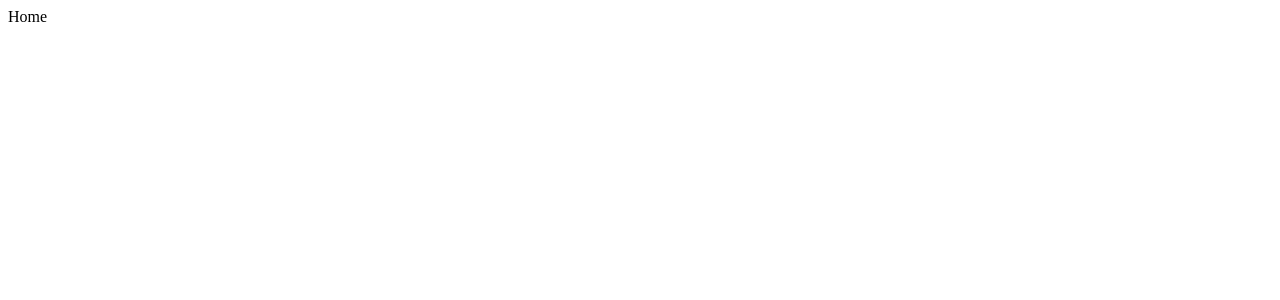
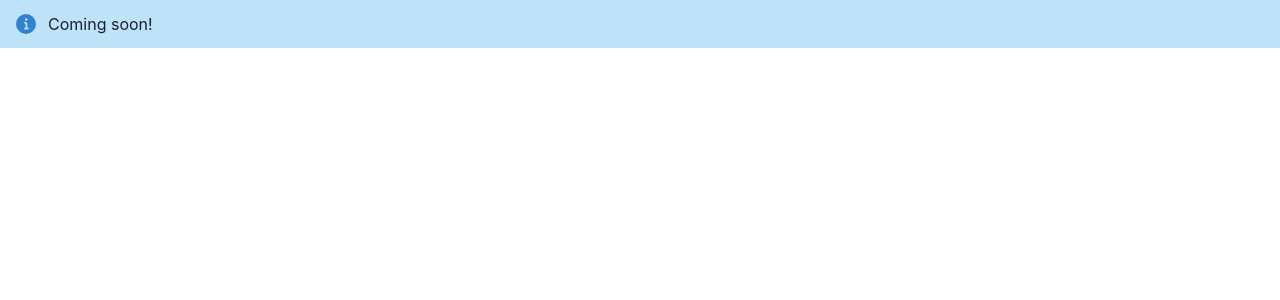
Before and after one commit to ndreckshage/buzzword-booklist, a Next.js app: page / in a window 1280 px wide. Shown: the top 300 px of the page. Built offline with nearby package versions, Linux system fonts and the light colour scheme.

Commit message:
chakra setup

```diff
--- a/pages/_app.js
+++ b/pages/_app.js
@@ -1,5 +1,11 @@
+import { ChakraProvider } from "@chakra-ui/react";
+
 function MyApp({ Component, pageProps }) {
-  return <Component {...pageProps} />;
+  return (
+    <ChakraProvider>
+      <Component {...pageProps} />
+    </ChakraProvider>
+  );
 }
 
 export default MyApp;
--- a/pages/index.js
+++ b/pages/index.js
@@ -1,3 +1,10 @@
+import { Alert, AlertIcon } from "@chakra-ui/react";
+
 export default function Home() {
-  return <div>Home</div>;
+  return (
+    <Alert status="info">
+      <AlertIcon />
+      Coming soon!
+    </Alert>
+  );
 }
```
